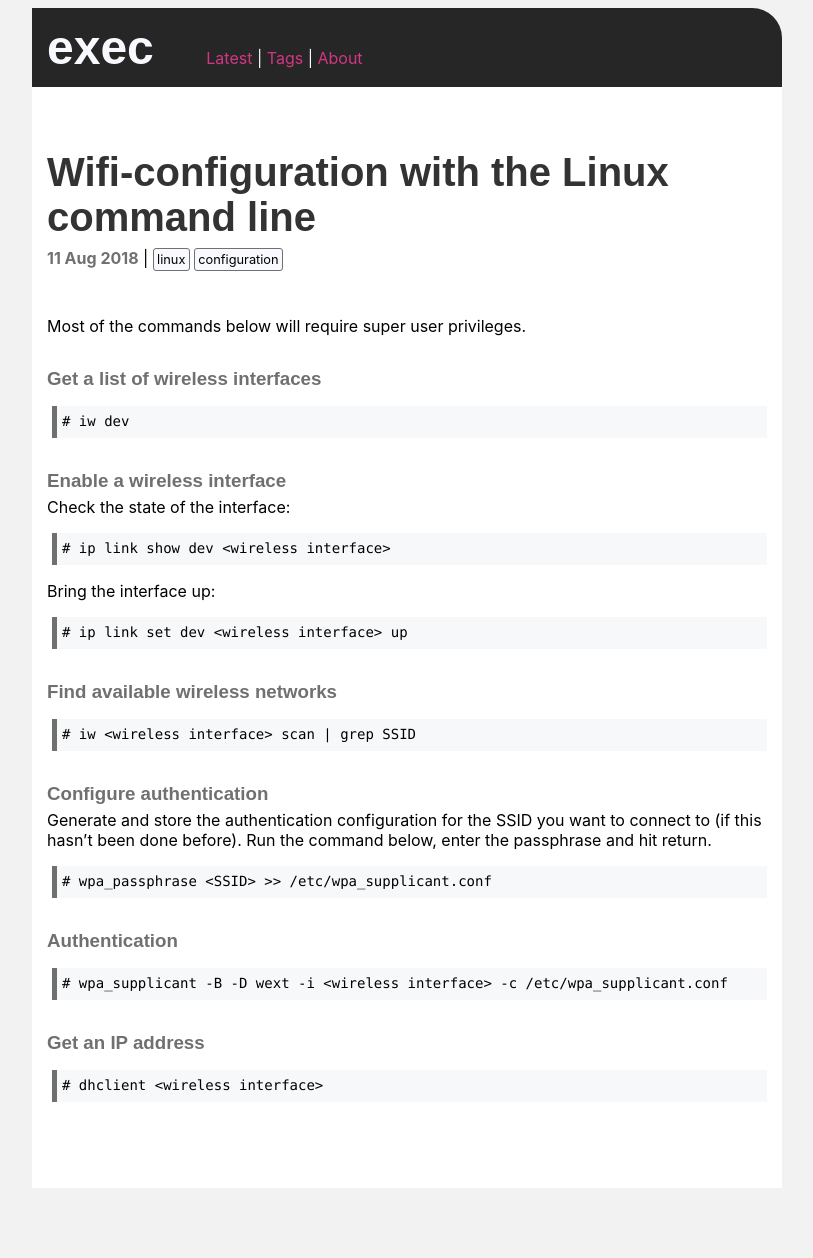
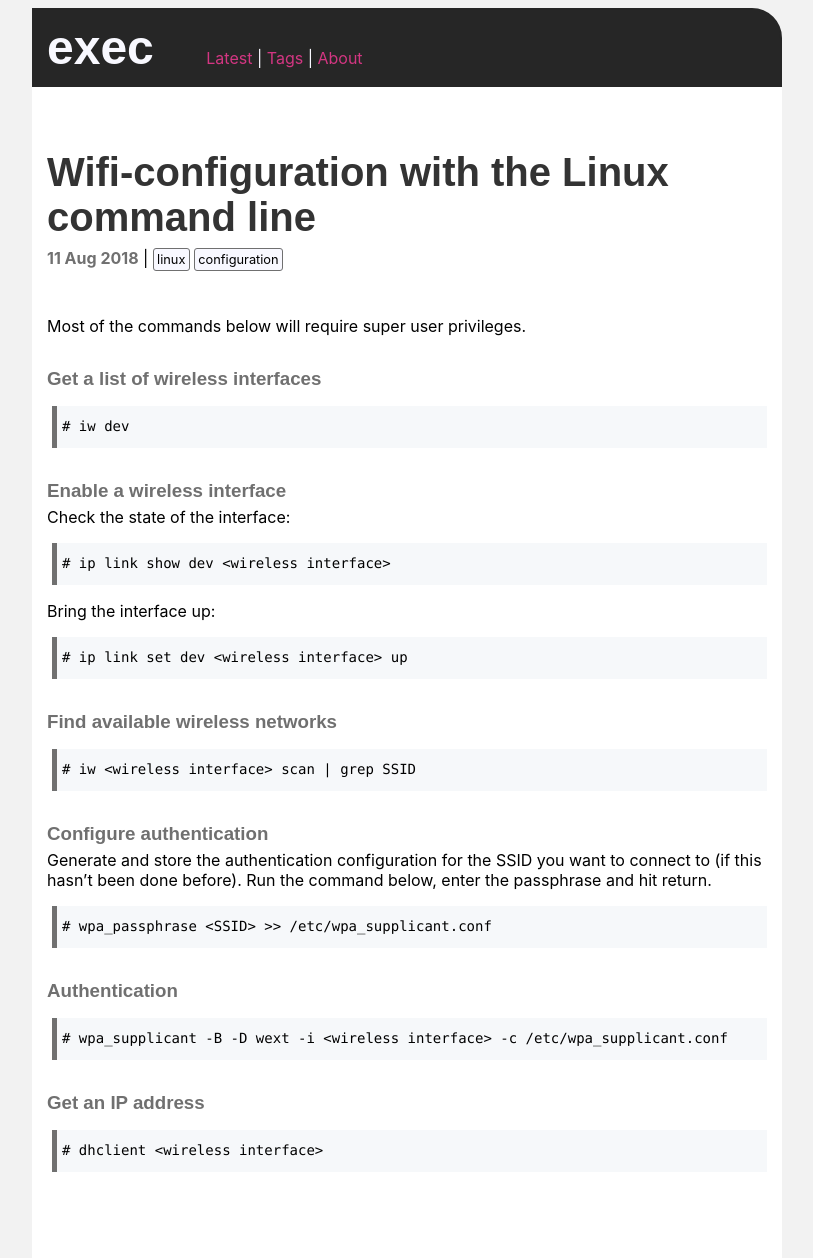
Before and after one commit to execas/execas.github.io, a Jekyll site: the page built from _posts/2018-08-11-wifi-configuration-with-the-linux-command-line.md, in a window 1280 px wide. Shown: the whole page, without its empty margins (233-1046 px from the left). Built offline with Jekyll 4.4.1, drawn with Linux system fonts in a browser that asks for light colours; before the commit the page ends 1188 px from its top, so only the background shows below that.

Commit message:
Update execas.css

```diff
--- a/css/execas.css
+++ b/css/execas.css
@@ -28,8 +28,8 @@ pre {
      background-color: #f6f8fa;
      margin-left:5px;
      padding-left: 5px;
-     padding-bottom: 7px;
-     padding-top: 7px;
+     padding-bottom: 12px;
+     padding-top: 12px;
      border-left: 5px solid #707070;
      white-space: pre;
      color:#000000;
```
